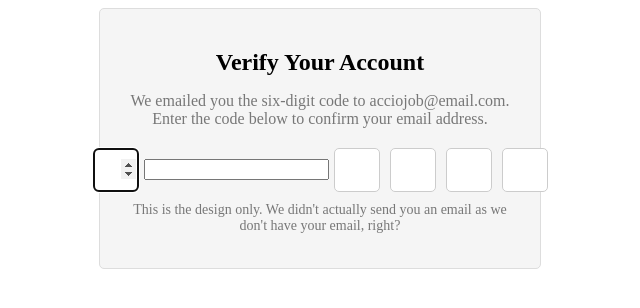
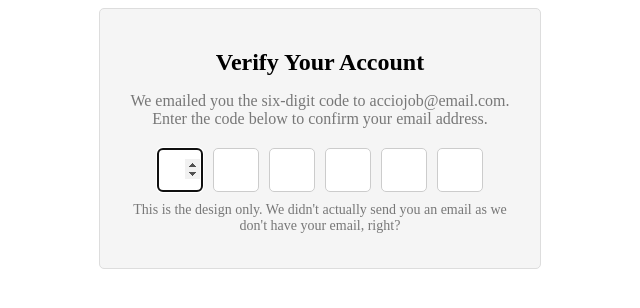
Before and after one commit to acciojob/OTP-Adarsh4775, a website: page main.html in a window 1280 px wide. Shown: the whole page, without its empty margins (320-960 px from the left). Drawn offline with Linux system fonts and the light colour scheme.

Commit message:
created a submission

```diff
--- a/styles.css
+++ b/styles.css
@@ -31,7 +31,7 @@
 }
 
 /* Style for the individual code input fields */
-#code-0, #code1, #code-2, #code-3, #code-4, #code-5  {
+#code-0, #code-1, #code-2, #code-3, #code-4, #code-5  {
     width: 40px;
     height: 40px;
     margin: 0 5px;
```
